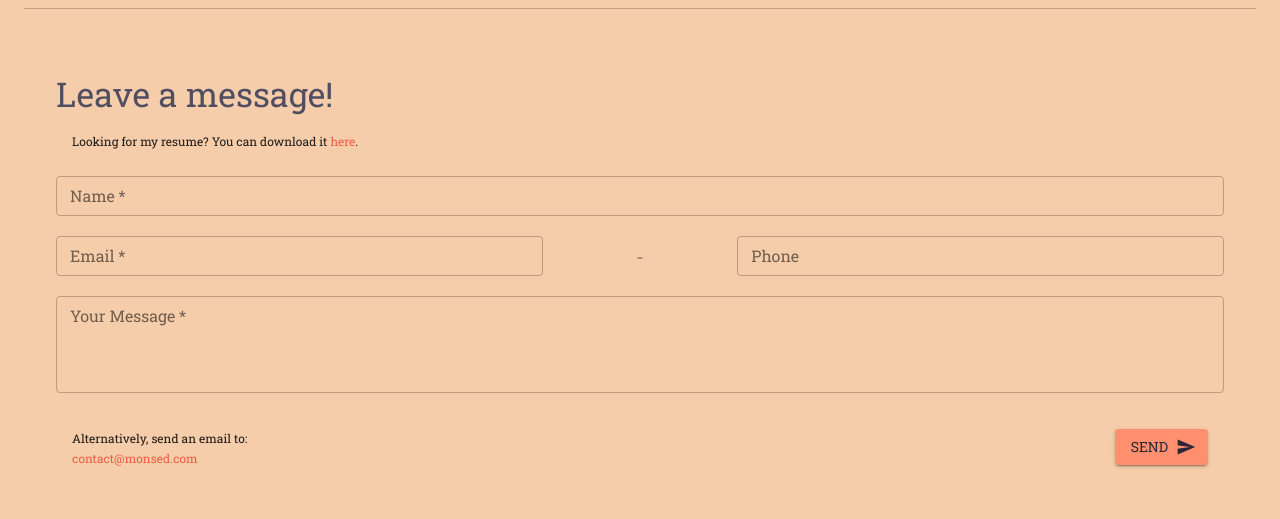
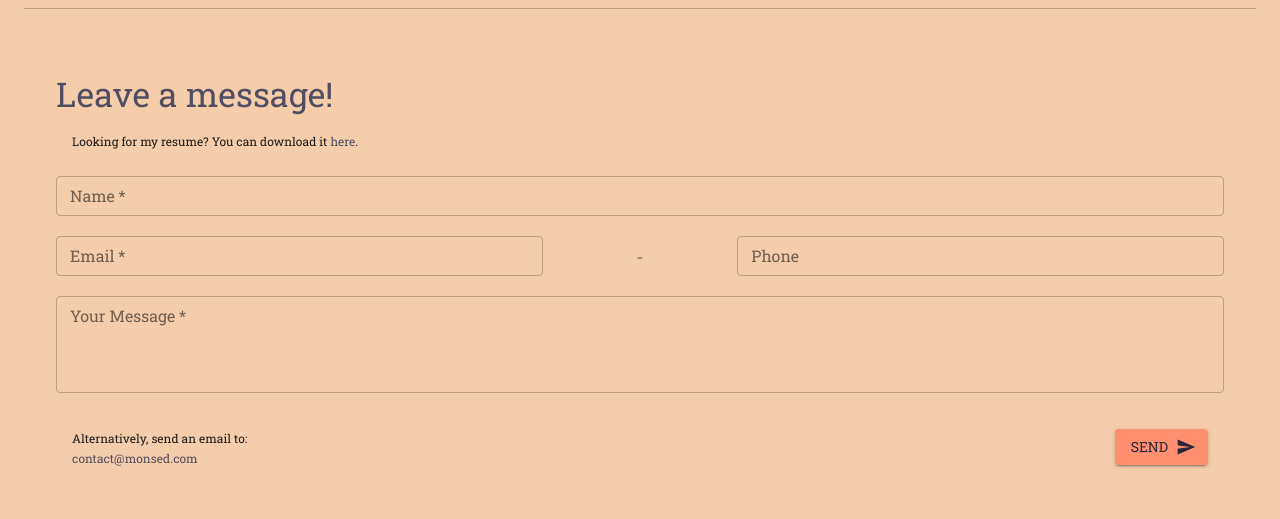
Before and after one commit to MasReed/personal-interactive-website, a React (Create React App) app: page /#about in a window 1280 px wide. Shown: the part 5180-5699 px from the top of the page. Built offline with nearby package versions, Linux system fonts and the light colour scheme.

Commit message:
update contactForm link class/color for better contrast

```diff
--- a/src/App.js
+++ b/src/App.js
@@ -1,4 +1,5 @@
 import React from 'react'
+
 import { useTheme } from '@material-ui/core/styles'
 import Grid from '@material-ui/core/Grid'
 
--- a/src/ContactForm.jsx
+++ b/src/ContactForm.jsx
@@ -1,6 +1,7 @@
 import React, { useState } from 'react'
 import { ValidationError, useForm } from '@formspree/react'
 
+import { makeStyles, useTheme } from '@material-ui/core/styles'
 import Alert from '@material-ui/lab/Alert'
 import Box from '@material-ui/core/Box'
 import Button from '@material-ui/core/Button'
@@ -11,9 +12,16 @@ import Snackbar from '@material-ui/core/Snackbar'
 import TextField from '@material-ui/core/TextField'
 import Typography from '@material-ui/core/Typography'
 
-import { makeStyles, useTheme } from '@material-ui/core/styles'
-
 const useStyles = makeStyles((theme) => ({
+  altLinkText: {
+    color: theme.palette.primary.main,
+    '&:hover': {
+      color: theme.palette.orange.main,
+      fontWeight: 'bold',
+      letterSpacing: '0.085rem',
+      textDecoration: 'none'
+    }
+  },
   inputSection: {
     margin: '0 0 1.25rem 0',
     padding: '0',
@@ -82,7 +90,7 @@ export default function ContactForm() {
           <Typography variant='caption'>
             Looking for my resume? You can download it&nbsp;
             {<Link
-              color='secondary'
+              className={classes.altLinkText}
               download
               href='Mason Reed Full Stack Developer Resume.pdf'
             >
@@ -199,11 +207,11 @@ export default function ContactForm() {
               </Typography>
 
               <Typography
+                className={classes.altLinkText}
                 component={Link}
                 href='mailto:contact@monsed.com'
                 target='_blank'
                 rel='noopener'
-                color='secondary'
                 variant='caption'
               >
                 contact@monsed.com
@@ -222,7 +230,6 @@ export default function ContactForm() {
               Send
             </Button>
           </Grid>
-
         </Grid>
       </form>
     </>
--- a/src/SiteNavigation/NavUpDownXL.jsx
+++ b/src/SiteNavigation/NavUpDownXL.jsx
@@ -1,4 +1,5 @@
 import React, { useEffect, useRef, useState } from 'react'
+
 import { makeStyles, useTheme } from '@material-ui/core/styles'
 import Box from '@material-ui/core/Box'
 import Link from '@material-ui/core/Link'
--- a/src/SiteNavigation/NavXL.jsx
+++ b/src/SiteNavigation/NavXL.jsx
@@ -1,4 +1,5 @@
 import React, { useEffect, useState } from 'react'
+
 import { makeStyles, useTheme } from '@material-ui/core/styles'
 import Box from '@material-ui/core/Box'
 import Divider from '@material-ui/core/Divider'
```
